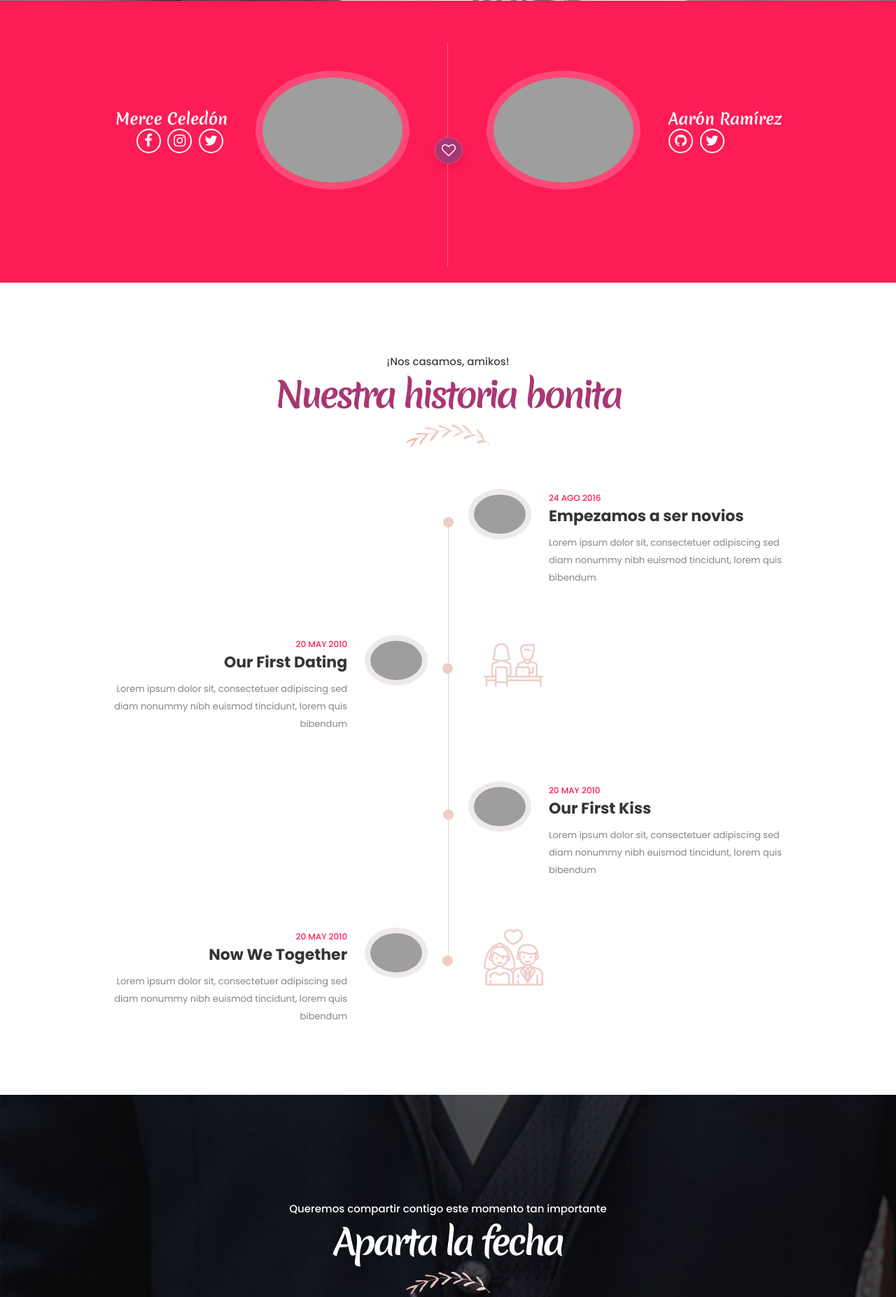
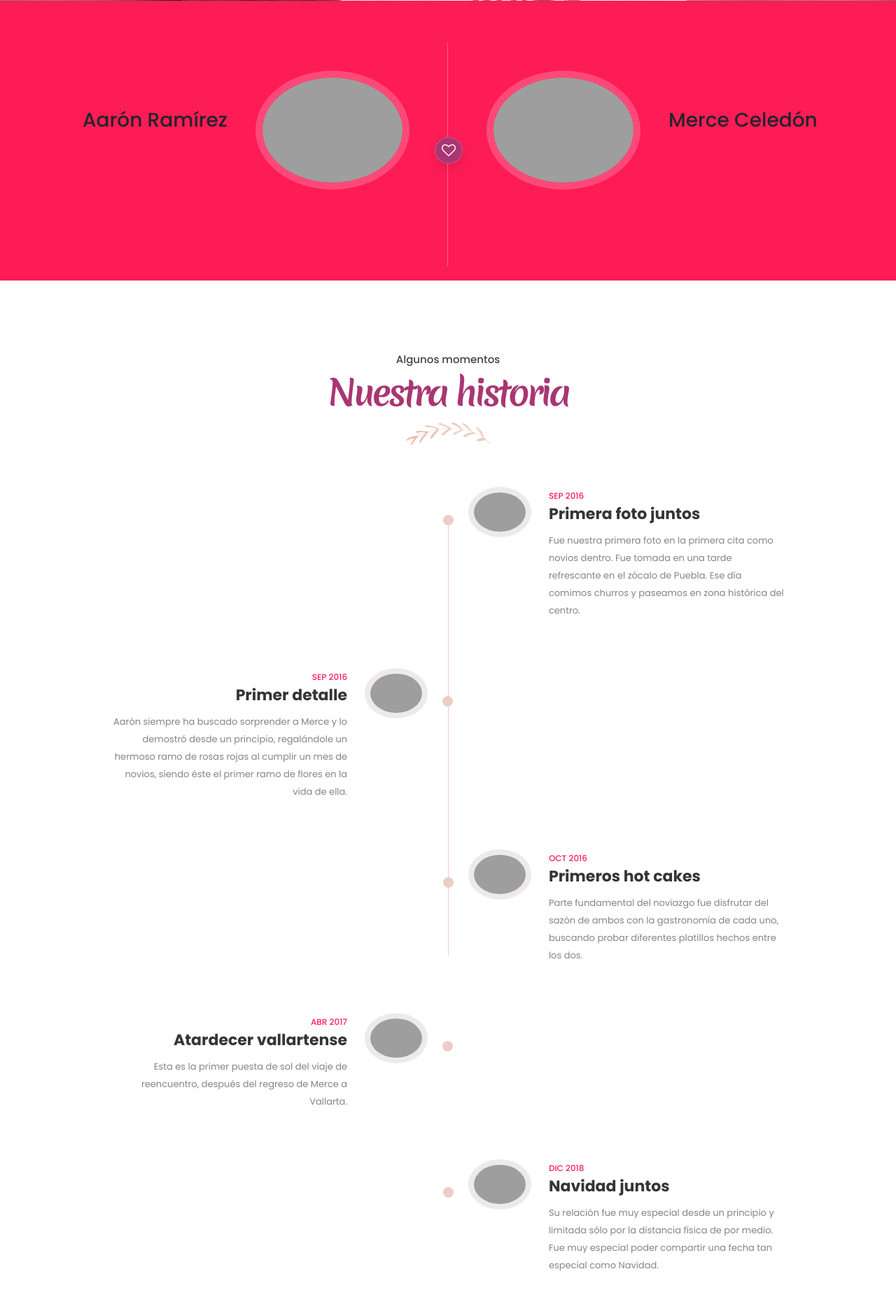
Before and after one commit to ramirezaaron/boda-mya, a PHP site: page / in a window 1280 px wide. Shown: the part 1270-3124 px from the top of the page at 70% size. Run offline with PHP 8.4, Linux system fonts and the light colour scheme; grey boxes are pictures that could not be loaded.

Commit message:
Varios ajustes, inclusión de imágenes nuevas y colores.

```diff
--- a/index.php
+++ b/index.php
@@ -89,10 +89,10 @@
                         <!-- LAYERS -->
 
                         <!-- LAYER NR. 1 -->
-                        <div class="tp-caption   tp-resizeme" id="slide-21-layer-1" data-x="['center','center','center','center']" data-hoffset="['0','0','0','0']" data-y="['middle','middle','middle','middle']" data-voffset="['0','-23','0','0']" data-fontsize="['125','125','85','50']" data-letterspacing="['-8','-8','-8','-3']" data-width="none" data-height="none" data-whitespace="nowrap" data-type="text" data-responsive_offset="on" data-frames='[{"delay":0,"split":"chars","splitdelay":0.1,"speed":300,"split_direction":"edgetomiddle","frame":"0","from":"opacity:0;","to":"o:1;","ease":"Power3.easeInOut"},{"delay":"wait","speed":300,"frame":"999","to":"opacity:0;","ease":"Power3.easeInOut"}]' data-textAlign="['inherit','inherit','inherit','inherit']" data-paddingtop="[0,0,0,0]" data-paddingright="[0,0,0,0]" data-paddingbottom="[0,0,0,0]" data-paddingleft="[0,0,0,0]" style="z-index: 5; white-space: nowrap; font-size: 125px; line-height: 22px; font-weight: 700; color: #ffffff; letter-spacing: -8px;font-family:Merienda;">Merce y Aarón </div>
+                        <div class="tp-caption tp-resizeme" id="slide-21-layer-1" data-x="['center','center','center','center']" data-hoffset="['0','0','0','0']" data-y="['middle','middle','middle','middle']" data-voffset="['0','-23','0','0']" data-fontsize="['125','125','85','50']" data-letterspacing="['-8','-8','-8','-3']" data-width="none" data-height="none" data-whitespace="nowrap" data-type="text" data-responsive_offset="on" data-frames='[{"delay":0,"split":"chars","splitdelay":0.1,"speed":300,"split_direction":"edgetomiddle","frame":"0","from":"opacity:0;","to":"o:1;","ease":"Power3.easeInOut"},{"delay":"wait","speed":300,"frame":"999","to":"opacity:0;","ease":"Power3.easeInOut"}]' data-textAlign="['inherit','inherit','inherit','inherit']" data-paddingtop="[0,0,0,0]" data-paddingright="[0,0,0,0]" data-paddingbottom="[0,0,0,0]" data-paddingleft="[0,0,0,0]" style="z-index: 5; white-space: nowrap; font-size: 125px; line-height: 22px; font-weight: 700; color: #ffffff; letter-spacing: -8px;font-family:Merienda;">Merce y Aarón </div>
 
                         <!-- LAYER NR. 2 -->
-                        <div class="tp-caption   tp-resizeme" id="slide-21-layer-2" data-x="['center','center','center','center']" data-hoffset="['0','0','7','7']" data-y="['top','middle','middle','middle']" data-voffset="['403','-142','-86','-56']" data-fontsize="['45','45','32','20']" data-letterspacing="['-3','-3','-3','0']" data-width="none" data-height="none" data-whitespace="nowrap" data-type="text" data-responsive_offset="on" data-frames='[{"delay":0,"split":"chars","splitdelay":0.1,"speed":300,"split_direction":"middletoedge","frame":"0","from":"y:top;","to":"o:1;","ease":"Power3.easeInOut"},{"delay":"wait","speed":300,"frame":"999","to":"opacity:0;","ease":"Power3.easeInOut"}]' data-textAlign="['inherit','inherit','inherit','inherit']" data-paddingtop="[0,0,0,0]" data-paddingright="[0,0,0,0]" data-paddingbottom="[0,0,0,0]" data-paddingleft="[0,0,0,0]" style="z-index: 6; white-space: nowrap; font-size: 45px; line-height: 22px; font-weight: 400; color: #ffffff; letter-spacing: -3px;font-family:Merienda;">¡Nos casamos! </div>
+                        <div class="tp-caption tp-resizeme" id="slide-21-layer-2" data-x="['center','center','center','center']" data-hoffset="['0','0','7','7']" data-y="['top','middle','middle','middle']" data-voffset="['403','-142','-86','-56']" data-fontsize="['45','45','32','20']" data-letterspacing="['-3','-3','-3','0']" data-width="none" data-height="none" data-whitespace="nowrap" data-type="text" data-responsive_offset="on" data-frames='[{"delay":0,"split":"chars","splitdelay":0.1,"speed":300,"split_direction":"middletoedge","frame":"0","from":"y:top;","to":"o:1;","ease":"Power3.easeInOut"},{"delay":"wait","speed":300,"frame":"999","to":"opacity:0;","ease":"Power3.easeInOut"}]' data-textAlign="['inherit','inherit','inherit','inherit']" data-paddingtop="[0,0,0,0]" data-paddingright="[0,0,0,0]" data-paddingbottom="[0,0,0,0]" data-paddingleft="[0,0,0,0]" style="z-index: 6; white-space: nowrap; font-size: 45px; line-height: 22px; font-weight: 400; color: #ffffff; letter-spacing: -3px;font-family:Merienda;">¡Nos casamos! </div>
 
                         <!-- LAYER NR. 3 -->
 
@@ -127,16 +127,16 @@
                         <div class="line"><i class="fa fa-heart-o box-shadow"></i></div>
 
                         <div class="img_in">
-                            <img src="assets/img/bride-1.jpg" alt="">
+                            <img src="assets/img/mya/aaron.jpg" alt="Aarón Ramírez">
                         </div>
                         <div class="content">
-                            <h2 class="name">Merce Celedón</h2>
+                        <h1 class="name">Aarón Ramírez</h1>
                             <!--<div class="discription">puesto importante</div>-->
-                            <ul class="social-media">
+                            <!--<ul class="social-media">
                                 <li><a class="facebook" href="#"><i class="fa fa-facebook"></i></a></li>
                                 <li><a class="instagram" href="#"><i class="fa fa-instagram"></i></a></li>
                                 <li><a class="twitter" href="#"><i class="fa fa-twitter"></i></a></li>
-                            </ul>
+                            </ul>-->
                         </div>
                     </div>
                 </div>
@@ -146,13 +146,12 @@
                 <div class="col-lg-6">
                     <div class="bride-item layout-1 right">
                         <div class="img_in">
-                            <img src="assets/img/groom-1.jpg" alt="">
+                            <img src="assets/img/mya/merce.jpg" alt="Merce Celedón">
                         </div>
                         <div class="content">
-                            <h2 class="name">Aarón Ramírez</h2>
+                            <h1 class="name">Merce Celedón</h1>
                             <!--<div class="discription">puesto importante :D</div>-->
-                            <ul class="social-media">
-                                <!--<li><a class="facebook" href="#"><i class="fa fa-web"></i></a></li>-->
+                            <!--<ul class="social-media">
                                 <li>
                                     <a class="instagram" href="https://github.com/ramirezaaron">
                                         <i class="fa fa-github"></i>
@@ -163,7 +162,7 @@
                                     <i class="fa fa-twitter"></i>
                                     </a>
                                 </li>
-                            </ul>
+                            </ul>-->
                         </div>
                     </div>
                 </div>
@@ -182,90 +181,122 @@
     <section id="love_story" class="padding-tb-100px">
         <div class="container">
             <div class="section-title layout-1">
-                <div class="discription">¡Nos casamos, amikos!</div>
-                <h2 class="title">Nuestra historia bonita</h2>
+                <div class="discription">Algunos momentos</div>
+                <h2 class="title">Nuestra historia</h2>
                 <div class="affter"></div>
             </div>
 
             <ul class="time-line layout-1">
-
                 <!-- item -->
                 <li>
                     <div class="story-item layout-1">
-                        <div class="icon">
-                            <img src="assets/icons/timeline-1.svg" alt="">
+                    <div class="img_in">
+                        <img src="assets/img/mya/primera-juntos.png" alt="Primera fotito juntos">
+                    </div>
+                    <div class="content">
+                        <div class="date">SEP 2016</div>
+                        <h3 class="title">Primera foto juntos</h3>
+                        <div class="discription">
+                            Fue nuestra primera foto en la primera cita como novios dentro. Fue tomada
+                            en una tarde refrescante en el zócalo de Puebla.
+                            Ese día comimos churros y paseamos en zona histórica del centro.
                         </div>
-                        <div class="img_in">
-                            <img src="assets/img/timeline-1.png" alt="">
-                        </div>
-                        <div class="content">
-                            <div class="date">24 AGO 2016</div>
-                            <h3 class="title">Empezamos a ser novios</h3>
-                            <div class="discription">Lorem ipsum dolor sit, consectetuer adipiscing sed diam nonummy nibh euismod tincidunt, lorem quis bibendum</div>
                         </div>
                     </div>
                 </li>
                 <!-- // item -->
 
-
                 <!-- item -->
                 <li>
                     <div class="story-item layout-1">
-                        <div class="icon">
-                            <img src="assets/icons/timeline-2.svg" alt="">
-                        </div>
                         <div class="img_in">
-                            <img src="assets/img/timeline-2.png" alt="">
+                            <img src="assets/img/mya/primeras-flores.png" alt="Primer ramo de flores">
                         </div>
                         <div class="content">
-                            <div class="date">20 MAY 2010</div>
-                            <h3 class="title">Our First Dating</h3>
-                            <div class="discription">Lorem ipsum dolor sit, consectetuer adipiscing sed diam nonummy nibh euismod tincidunt, lorem quis bibendum</div>
+                            <div class="date">SEP 2016</div>
+                            <h3 class="title">Primer detalle</h3>
+                            <div class="discription">
+                                Aarón siempre ha buscado sorprender a Merce y lo demostró desde un principio,
+                                regalándole un hermoso ramo de rosas rojas al cumplir un mes de novios,
+                                siendo éste el primer ramo de flores en la vida de ella.
+                            </div>
                         </div>
                     </div>
                 </li>
                 <!-- // item -->
 
-
                 <!-- item -->
                 <li>
                     <div class="story-item layout-1">
-                        <div class="icon">
-                            <img src="assets/icons/timeline-3.svg" alt="">
-                        </div>
                         <div class="img_in">
-                            <img src="assets/img/timeline-3.png" alt="">
+                            <img src="assets/img/mya/primer-hotcakes.png" alt="Primeros hot cakes cocinados juntos">
                         </div>
                         <div class="content">
-                            <div class="date">20 MAY 2010</div>
-                            <h3 class="title">Our First Kiss</h3>
-                            <div class="discription">Lorem ipsum dolor sit, consectetuer adipiscing sed diam nonummy nibh euismod tincidunt, lorem quis bibendum</div>
+                            <div class="date">OCT 2016</div>
+                            <h3 class="title">Primeros hot cakes</h3>
+                            <div class="discription">
+                                Parte fundamental del noviazgo fue disfrutar del sazón de ambos
+                                con la gastronomía de cada uno, buscando probar diferentes platillos hechos entre los dos.
+                            </div>
                         </div>
                     </div>
                 </li>
                 <!-- // item -->
 
-
                 <!-- item -->
                 <li>
                     <div class="story-item layout-1">
-                        <div class="icon">
-                            <img src="assets/icons/timeline-4.svg" alt="">
-                        </div>
                         <div class="img_in">
-                            <img src="assets/img/timeline-4.png" alt="">
+                            <img src="assets/img/mya/primer-sunset.png" alt="Hermoso atardecer en Vallarta">
                         </div>
                         <div class="content">
-                            <div class="date">20 MAY 2010</div>
-                            <h3 class="title">Now We Together</h3>
-                            <div class="discription">Lorem ipsum dolor sit, consectetuer adipiscing sed diam nonummy nibh euismod tincidunt, lorem quis bibendum</div>
+                            <div class="date">ABR 2017</div>
+                            <h3 class="title">Atardecer vallartense</h3>
+                            <div class="discription">
+                                Esta es la primer puesta de sol del viaje de reencuentro,
+                                después del regreso de Merce a Vallarta.
+                            </div>
                         </div>
                     </div>
                 </li>
                 <!-- // item -->
 
+                <!-- item -->
+                <li>
+                    <div class="story-item layout-1">
+                        <div class="img_in">
+                            <img src="assets/img/mya/primer-navidad.png" alt="Primera Navidad juntos">
+                        </div>
+                        <div class="content">
+                            <div class="date">DIC 2018</div>
+                            <h3 class="title">Navidad juntos</h3>
+                            <div class="discription">
+                                Su relación fue muy especial desde un principio y limitada sólo por
+                                la distancia física de por medio. Fue muy especial poder compartir
+                                una fecha tan especial como Navidad.
+                            </div>
+                        </div>
+                    </div>
+                </li>
+                <!-- // item -->
+
+                <!-- item -->
+                <li>
+                    <div class="story-item layout-1">
+                        <div class="img_in">
+                            <img src="assets/img/mya/propuesta-matrimonio.jpg" alt="Entrega del anillo de compromiso">
+                        </div>
+                        <div class="content">
+                            <div class="date">OCT 2020</div>
+                            <h3 class="title">¡Ella dijo que sí!</h3>
+                            <div class="discription">
+                                Comienza la aventura y una nueva etapa para nosotros.
+                            </div>
+                        </div>
+                    </div>
+                </li>
+                <!-- // item -->
             </ul>
-
         </div>
     </section>
     <!-- ============ END LOVIE STORY ============ -->
@@ -297,7 +328,7 @@
     <!-- ============ END The Date ============ -->
 
 
-
+    <?php /* ?>
     <!-- ============ Our Gallery ============ -->
     <section id="gallery" class="padding-tb-100px">
         <div class="container">
@@ -369,102 +400,7 @@
         </div>
     </section>
     <!-- ============ END Our Gallery ============ -->
-
-    <!-- ============ Best Friends ============ -->
-    <section id="friends" class="padding-tb-100px section-ba-3">
-
-        <div class="container">
-            <div class="section-title layout-1">
-                <div class="discription">We’re Getting Married!</div>
-                <h2 class="title">Our Best Friends</h2>
-                <div class="affter"></div>
-            </div>
-
-            <div class="team-slider owl-carousel owl-theme">
-
-                <div class="team layout-1 sm-mb-35px">
-                    <div class="img-out">
-                        <img src="assets/img/team-2.jpg" alt="">
-                        <!--  Social -->
-                        <ul class="social-media">
-                            <li><a class="facebook" href="#"><i class="fa fa-facebook" aria-hidden="true"></i></a></li>
-                            <li><a class="linkedin" href="#"><i class="fa fa-linkedin" aria-hidden="true"></i></a></li>
-                            <li><a class="twitter" href="#"><i class="fa fa-twitter" aria-hidden="true"></i></a></li>
-                        </ul>
-                        <!-- // Social -->
-                    </div>
-                    <h2 class="name">Salim Ali</h2>
-                    <div class="dis">Groomsmen</div>
-                </div>
-
-
-                <div class="team layout-1 sm-mb-35px">
-                    <div class="img-out">
-                        <img src="assets/img/team-1.jpg" alt="">
-                        <!--  Social -->
-                        <ul class="social-media">
-                            <li><a class="facebook" href="#"><i class="fa fa-facebook" aria-hidden="true"></i></a></li>
-                            <li><a class="linkedin" href="#"><i class="fa fa-linkedin" aria-hidden="true"></i></a></li>
-                            <li><a class="twitter" href="#"><i class="fa fa-twitter" aria-hidden="true"></i></a></li>
-                        </ul>
-                        <!-- // Social -->
-                    </div>
-                    <h2 class="name">Somia Gad</h2>
-                    <div class="dis">Bridesmaid</div>
-                </div>
-
-
-                <div class="team layout-1 sm-mb-35px">
-                    <div class="img-out">
-                        <img src="assets/img/team-3.jpg" alt="">
-                        <!--  Social -->
-                        <ul class="social-media">
-                            <li><a class="facebook" href="#"><i class="fa fa-facebook" aria-hidden="true"></i></a></li>
-                            <li><a class="linkedin" href="#"><i class="fa fa-linkedin" aria-hidden="true"></i></a></li>
-                            <li><a class="twitter" href="#"><i class="fa fa-twitter" aria-hidden="true"></i></a></li>
-                        </ul>
-                        <!-- // Social -->
-                    </div>
-                    <h2 class="name">Moh Elkheir</h2>
-                    <div class="dis">Groomsmen</div>
-                </div>
-
-
-                <div class="team layout-1 sm-mb-35px">
-                    <div class="img-out">
-                        <img src="assets/img/team-4.jpg" alt="">
-                        <!--  Social -->
-                        <ul class="social-media">
-                            <li><a class="facebook" href="#"><i class="fa fa-facebook" aria-hidden="true"></i></a></li>
-                            <li><a class="linkedin" href="#"><i class="fa fa-linkedin" aria-hidden="true"></i></a></li>
-                            <li><a class="twitter" href="#"><i class="fa fa-twitter" aria-hidden="true"></i></a></li>
-                        </ul>
-                        <!-- // Social -->
-                    </div>
-                    <h2 class="name">Rayan Jmall</h2>
-                    <div class="dis">Bridesmaid</div>
-                </div>
-
-
-                <div class="team layout-1 sm-mb-35px">
-                    <div class="img-out">
-                        <img src="assets/img/team-2.jpg" alt="">
-                        <!--  Social -->
-                        <ul class="social-media">
-                            <li><a class="facebook" href="#"><i class="fa fa-facebook" aria-hidden="true"></i></a></li>
-                            <li><a class="linkedin" href="#"><i class="fa fa-linkedin" aria-hidden="true"></i></a></li>
-                            <li><a class="twitter" href="#"><i class="fa fa-twitter" aria-hidden="true"></i></a></li>
-                        </ul>
-                        <!-- // Social -->
-                    </div>
-                    <h2 class="name">Salim Ali</h2>
-                    <div class="dis">Groomsmen</div>
-                </div>
-
-            </div>
-        </div>
-    </section>
-    <!-- ============ END Best Friends ============ -->
+    <?php */ ?>
 
     <!-- ============ Best Friends ============ -->
     <section id="invitation" class="padding-tb-100px section-ba-3">
@@ -472,7 +408,7 @@
         <div class="container">
             <div class="section-title layout-1">
                 <div class="discription">Para atenderlos mejor</div>
-                <h2 class="title">Confirme su asistencia</h2>
+                <h2 class="title">Confirma tu asistencia</h2>
                 <div class="affter"></div>
             </div>
 
@@ -485,11 +421,11 @@
                         <div class="form-row">
                             <div class="form-group col-md-6">
                                 <label class="required">Nombre completo</label>
-                                <input type="text" id="fullName" placeholder="Nombre completo" maxlength="250">
+                                <input type="text" id="fullName" required placeholder="Nombre completo" maxlength="250">
                             </div>
                             <div class="form-group col-md-6">
                                 <label class="required">Teléfono</label>
-                                <input type="text" id="phone" placeholder="Móvil o fijo" maxlength="50">
+                                <input type="text" id="phone" required placeholder="Móvil o fijo" maxlength="50">
                             </div>
                             <div class="form-group col-md-6">
                                 <label>Correo electrónico</label>
@@ -497,7 +433,7 @@
                             </div>
                             <div class="form-group col-md-6">
                                 <label class="required">Número de invitados</label>
-                                <input type="number" min="1" max="10" id="guestNumber" placeholder="1, 3, 5, etc.">
+                                <input type="number" min="1" max="10" required id="guestNumber" placeholder="1, 3, 5, etc.">
                             </div>
                         </div>
                         <div class="form-group col-md-12">
@@ -509,6 +445,7 @@
                                 rows="3" maxlength="500"></textarea>
                         </div>
                         <div class="text-center">
+                            <div id="error-validation">&nbsp;</div>
                             <!--<a href="#" class="nile-bottom sm">Enviar</a>-->
                             <button id="btn-request-invitation" type="button" class="nile-bottom sm">Enviar</button>
                         </div>
@@ -527,21 +464,28 @@
     </div>
     <!-- end preloader -->
     <footer class="layout-1 padding-tb-130px">
-        <div class="container">
+        <div id="footer-container" class="container">
             <div class="row justify-content-center">
                 <div class="col-lg-6">
                     <div class="footer-about">
                         <div class="logo-footer">
                             <!--<a href="#"><img src="assets/img/logo-light.svg" alt=""></a>-->
                         </div>
-                        <div class="text">Lorem ipsum dolor sit amet, consectetur adipiscing elit. Vivamus in interdum neque, vitae hendrerit sem. Etiam at neque pellentesque, lobortis quam sed, facilisis metus.
+                        <div class="text">
+                            El amor es paciente, es bondadoso. El amor no es envidioso, ni
+                            jactancioso ni orgulloso. No se comporta con rudeza, no es egoísta,
+                            no se enoja fácilmente, no guarda rencor. <br /><br />
+
+                            1Cor 13, 4 &mdash; 5
                         </div>
 
                         <div class="clearfix"></div>
                         <div class="copyright">
-                            Hecho con 💕  por Aarón Ramírez y Merce Celedón.
+                            Hecho con <span style="font-size:2em;">💕</span>  por Aarón Ramírez y Merce Celedón.
+                            <?php /*?>
                             Usamos como base la plantilla de
-                                <a href="http://nilethemes.com/html/zawag/home-4.html#love_story" rel="noreferrer" target="_blank">Zawag</a>
+                            <a href="http://nilethemes.com/html/zawag/home-4.html#love_story" rel="noreferrer" target="_blank">Zawag</a>
+                            <?php*/ ?>
                         </div>
                     </div>
                 </div>
```
